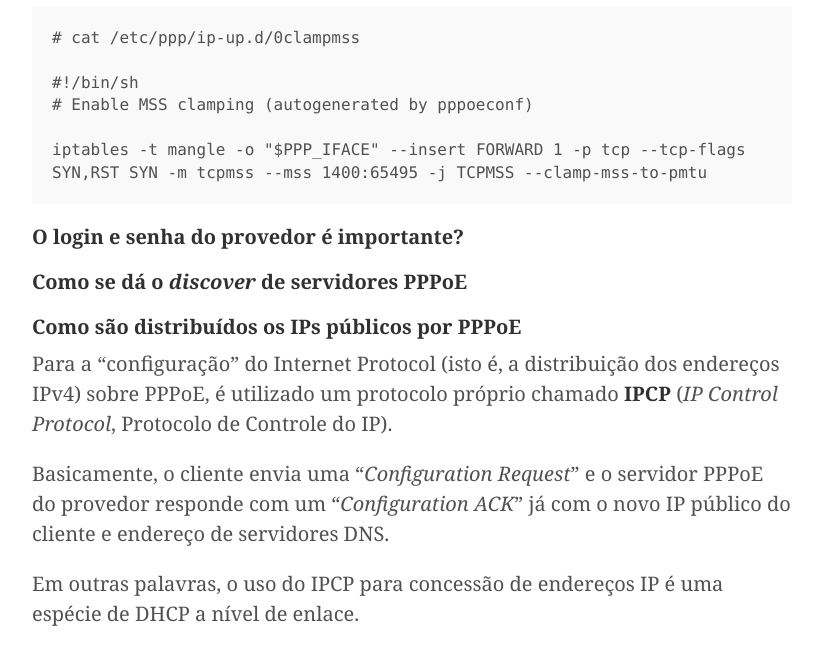
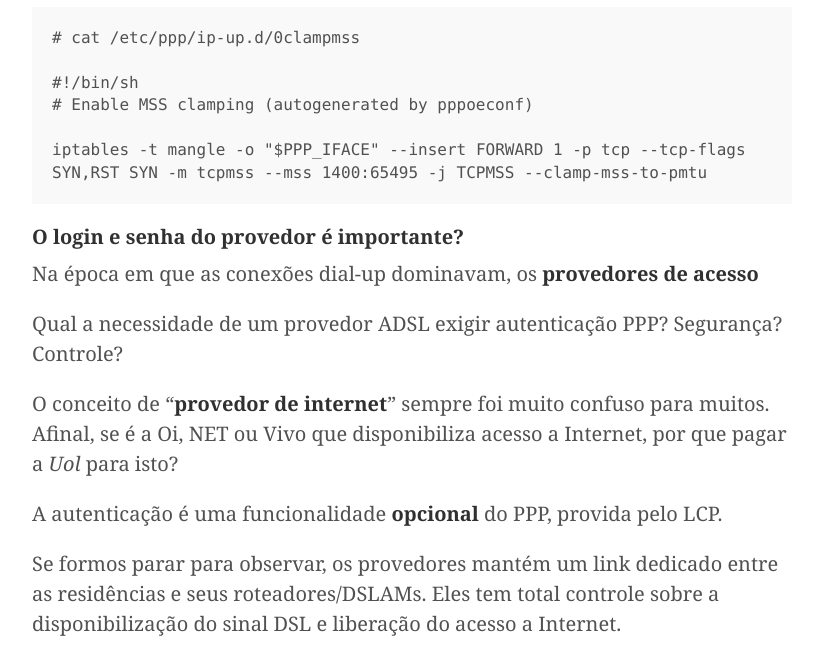
Before and after one commit to Kingm0b/jekyll-minimal-theme, a Jekyll site: the page built from _posts/2016-12-25-debian-pppoe.md, in a window 1280 px wide and 1400 px high, scrolled down 6266 px. Shown: the top 653 px of the window, without its empty margins (228-1049 px from the left). Built offline with Jekyll 4.4.1, drawn with Linux system fonts in a browser that asks for light colours; some of the changed text lies outside the part shown.

Commit message:
Update 2016-12-25-debian-pppoe.md

```diff
--- a/_posts/2016-12-25-debian-pppoe.md
+++ b/_posts/2016-12-25-debian-pppoe.md
@@ -191,6 +191,22 @@ iptables -t mangle -o "$PPP_IFACE" --insert FORWARD 1 -p tcp --tcp-flags SYN,RST
 
 #### O login e senha do provedor é importante?
 
+Na época em que as conexões dial-up dominavam, os **provedores de acesso**
+
+Qual a necessidade de um provedor ADSL exigir autenticação PPP? Segurança? Controle?
+
+O conceito de "**provedor de internet**" sempre foi muito confuso para muitos. Afinal, se é a Oi, NET ou Vivo que disponibiliza acesso a Internet, por que pagar a *Uol* para isto?
+
+A autenticação é uma funcionalidade **opcional** do PPP, provida pelo LCP.
+
+Se formos parar para observar, os provedores mantém um link dedicado entre as residências e seus roteadores/DSLAMs. Eles tem total controle sobre a disponibilização do sinal DSL e liberação do acesso a Internet.
+
+Se sua internet for cortada por falta de pagamento, não adianta pegar o login e senha PPP do vizinho e setar no seu modem. Não vai funcionar.
+
+Durante mais de 10 anos os servidores PPP dos provedores terceirizavam a autenticação para servidores RADIUS. Estes servidores RADIUS validavam as credenciais fornecidas via PPP junto aos sistemas dos supostos "provedores de acesso".
+
+Realmente, se você não tivesse uma conta no Uol ou iG (por exemplo) você não conseguiria ter acesso a Internet.
+
 #### Como se dá o *discover* de servidores PPPoE
 
 
```
